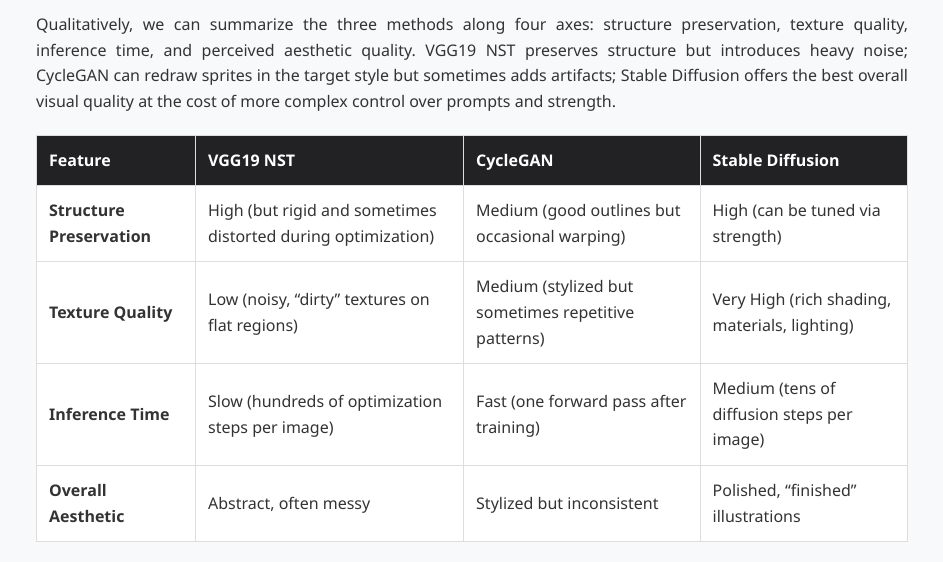
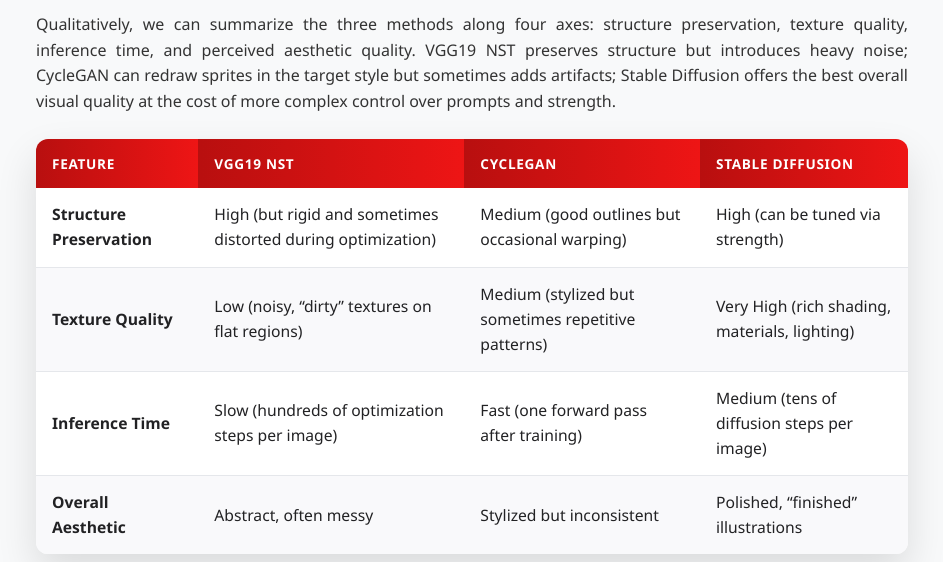
Before and after one commit to TonyGuo30/Pokemon-Fusion-Art-Generator-WebPage, a plain HTML site: page index.html in a window 1280 px wide. Shown: the part 8020-8582 px from the top of the page, without its empty margins (308-1251 px from the left). Drawn offline with Linux system fonts and the light colour scheme.

Commit message:
Update the table style...

```diff
--- a/index.html
+++ b/index.html
@@ -142,18 +142,38 @@
         /* Comparison Table */
         table {
             width: 100%;
-            border-collapse: collapse;
-            margin: 20px 0;
-            background: white;
+            border-collapse: separate;
+            border-spacing: 0;
+            margin: 24px 0;
+            background: #fff;
+            border-radius: 12px;
+            box-shadow: 0 18px 40px rgba(0, 0, 0, 0.12);
+            overflow: hidden;
         }
         th, td {
-            border: 1px solid #ddd;
-            padding: 12px;
+            padding: 14px 16px;
             text-align: left;
+            border-bottom: 1px solid #e5e7eb;
+            color: #222224;
+            font-size: 0.98rem;
         }
         th {
-            background-color: var(--secondary-color);
-            color: white;
+            background: linear-gradient(90deg, #b80f0f, #ee1515);
+            color: #fff;
+            text-transform: uppercase;
+            letter-spacing: 0.05em;
+            font-size: 0.85rem;
+            border-bottom: none;
+        }
+        tbody tr:nth-child(even) td {
+            background: #f9f9fb;
+        }
+        tbody tr:hover td {
+            background: #fff1f1;
+            transition: background 0.2s ease;
+        }
+        tbody tr:last-child td {
+            border-bottom: none;
         }
 
         /* Image Placeholders */
```
